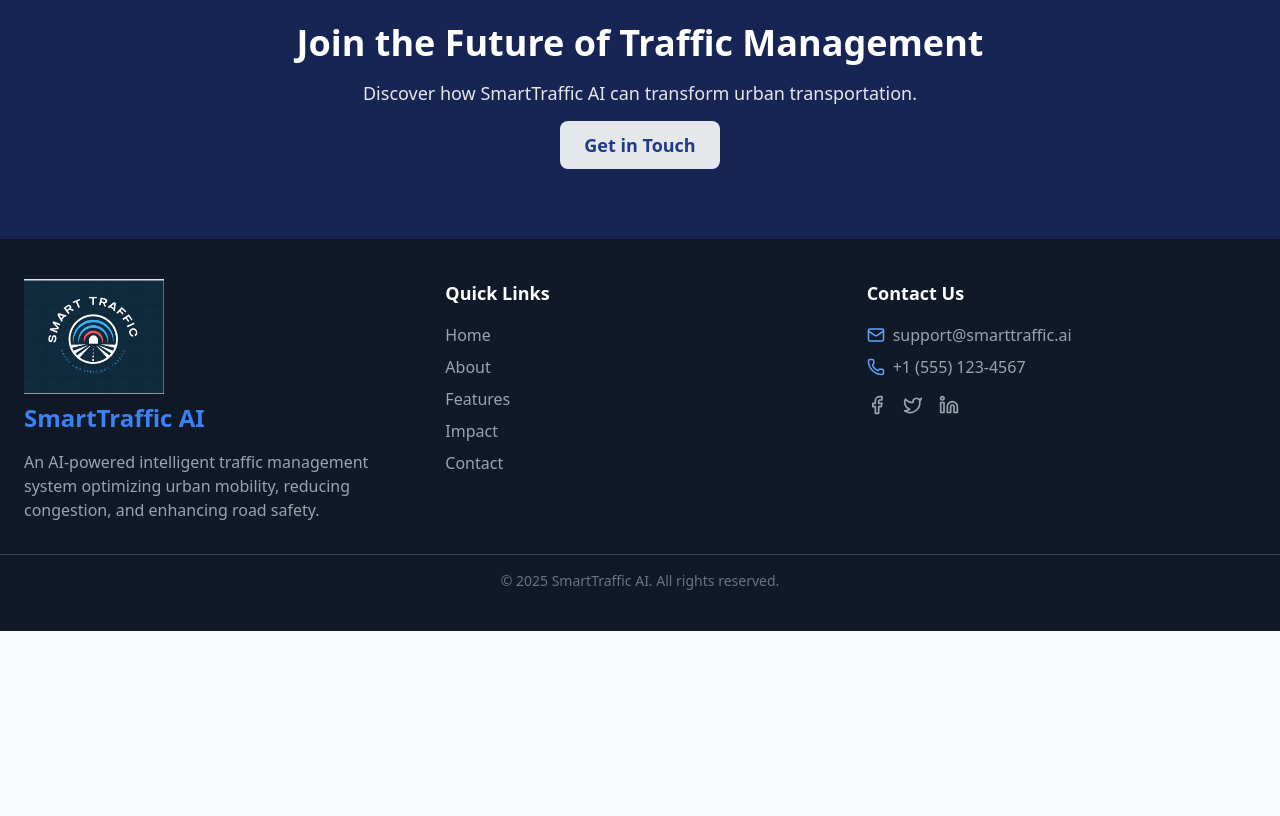
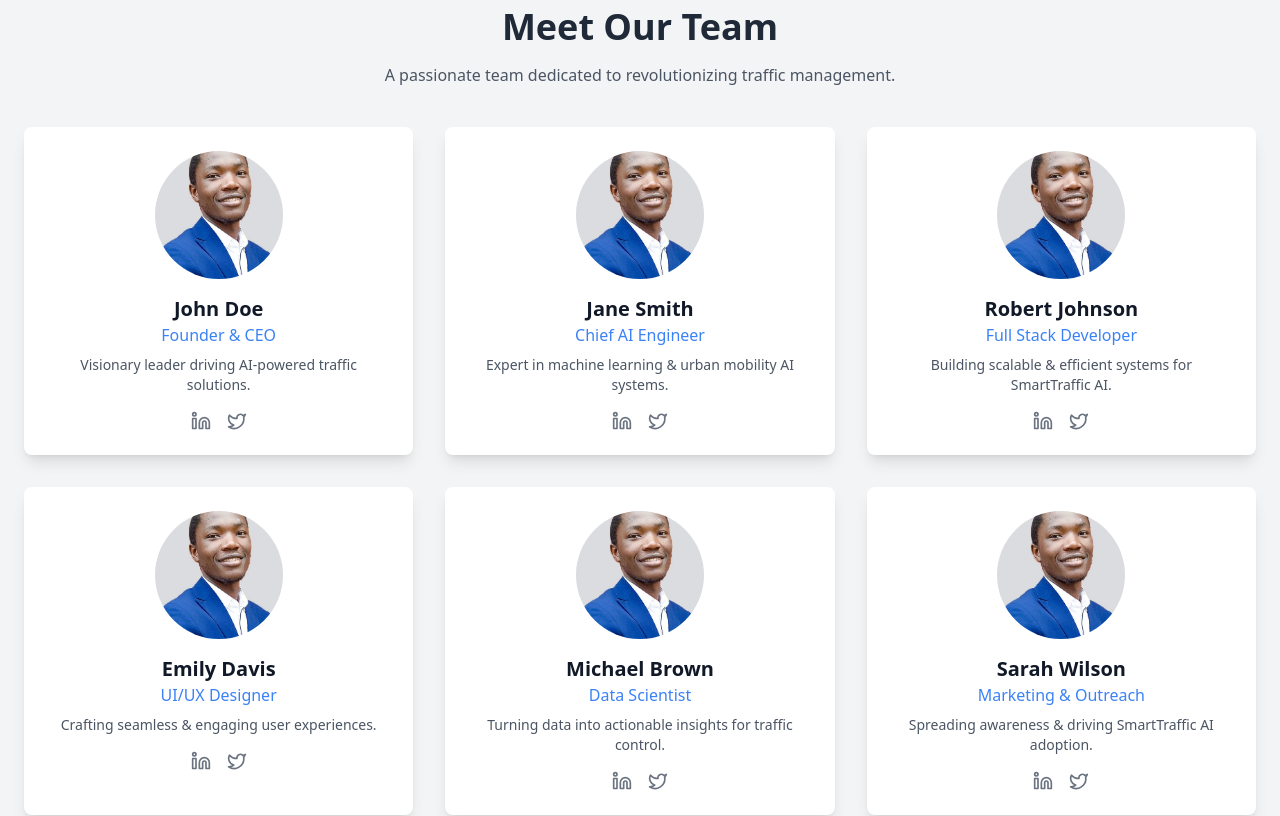
Before and after one commit to jaksoftwares/smarttrafficAI, a Next.js app: page /about in a window 1280 px wide. Shown: the part 2560-3376 px from the top of the page. Before the commit the page ends 3191 px from the top, so only its background shows below. Built offline with nearby package versions, Linux system fonts and the light colour scheme.

Commit message:
feat: :sparkles: team's section

```diff
--- a/src/app/about/page.tsx
+++ b/src/app/about/page.tsx
@@ -1,4 +1,5 @@
 import Image from "next/image";
+import TeamSection from "./team";
 
 export default function About() {
   return (
@@ -98,6 +99,7 @@ export default function About() {
           </div>
         </div>
       </section>
+      <TeamSection/>
 
       {/* Call-to-Action Section */}
       <section className="py-20 bg-blue-950 text-white text-center">
--- /dev/null
+++ b/src/app/about/team.tsx
@@ -0,0 +1,97 @@
+"use client";
+
+import Image from "next/image";
+import { Linkedin, Twitter } from "lucide-react";
+
+const teamMembers = [
+  {
+    name: "John Doe",
+    role: "Founder & CEO",
+    image: "/images/profile.jpeg",
+    bio: "Visionary leader driving AI-powered traffic solutions.",
+    linkedin: "#",
+    twitter: "#",
+  },
+  {
+    name: "Jane Smith",
+    role: "Chief AI Engineer",
+    image: "/images/profile.jpeg",
+    bio: "Expert in machine learning & urban mobility AI systems.",
+    linkedin: "#",
+    twitter: "#",
+  },
+  {
+    name: "Robert Johnson",
+    role: "Full Stack Developer",
+    image: "/images/profile.jpeg",
+    bio: "Building scalable & efficient systems for SmartTraffic AI.",
+    linkedin: "#",
+    twitter: "#",
+  },
+  {
+    name: "Emily Davis",
+    role: "UI/UX Designer",
+    image: "/images/profile.jpeg",
+    bio: "Crafting seamless & engaging user experiences.",
+    linkedin: "#",
+    twitter: "#",
+  },
+  {
+    name: "Michael Brown",
+    role: "Data Scientist",
+    image: "/images/profile.jpeg",
+    bio: "Turning data into actionable insights for traffic control.",
+    linkedin: "#",
+    twitter: "#",
+  },
+  {
+    name: "Sarah Wilson",
+    role: "Marketing & Outreach",
+    image: "/images/profile.jpeg",
+    bio: "Spreading awareness & driving SmartTraffic AI adoption.",
+    linkedin: "#",
+    twitter: "#",
+  },
+];
+
+export default function TeamSection() {
+  return (
+    <section className="py-16 bg-gray-100">
+      <div className="container mx-auto px-6 text-center">
+        <h2 className="text-4xl font-bold text-gray-800">Meet Our Team</h2>
+        <p className="mt-4 text-gray-600">
+          A passionate team dedicated to revolutionizing traffic management.
+        </p>
+
+        <div className="mt-10 grid gap-8 grid-cols-1 sm:grid-cols-2 md:grid-cols-3">
+          {teamMembers.map((member, index) => (
+            <div key={index} className="bg-white shadow-lg rounded-lg p-6">
+              <div className="relative w-32 h-32 mx-auto">
+                <Image
+                  src={member.image}
+                  alt={member.name}
+                  layout="fill"
+                  objectFit="cover"
+                  className="rounded-full"
+                />
+              </div>
+              <h3 className="mt-4 text-xl font-semibold text-gray-900">{member.name}</h3>
+              <p className="text-blue-500 font-medium">{member.role}</p>
+              <p className="mt-2 text-gray-600 text-sm">{member.bio}</p>
+
+              {/* Social Links */}
+              <div className="flex justify-center mt-4 space-x-4">
+                <a href={member.linkedin} target="_blank" rel="noopener noreferrer">
+                  <Linkedin className="text-gray-500 hover:text-blue-500 transition" size={20} />
+                </a>
+                <a href={member.twitter} target="_blank" rel="noopener noreferrer">
+                  <Twitter className="text-gray-500 hover:text-blue-400 transition" size={20} />
+                </a>
+              </div>
+            </div>
+          ))}
+        </div>
+      </div>
+    </section>
+  );
+}
```
Also changed, not shown: public/images/profile.jpeg (added).
